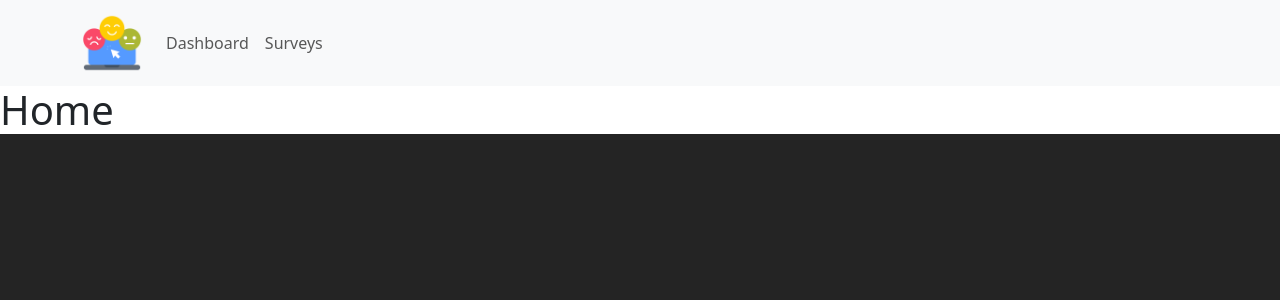
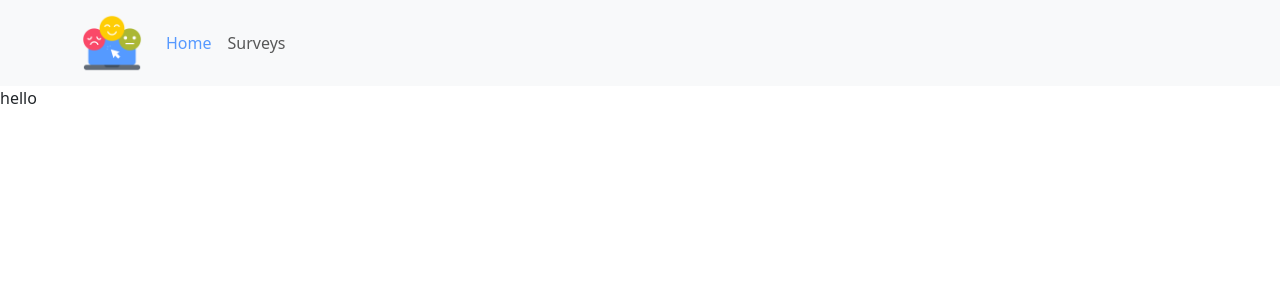
Before and after one commit to daljeetsingh9911/laravel_react_survey, a React (Vite) app in the folder frontend/: page /dashboard/home in a window 1280 px wide. Both pictures are taken after typing "name@example.com", "Sample123" into the empty fields and a click on the button "Login". Shown: the top 300 px of the page. Built offline with nearby package versions, Linux system fonts and the light colour scheme.

Commit message:
add Active class for navbar section mnior changes fo layout

```diff
--- a/frontend/src/components/header.tsx
+++ b/frontend/src/components/header.tsx
@@ -2,22 +2,31 @@ import Container from 'react-bootstrap/Container';
 import Nav from 'react-bootstrap/Nav';
 import Navbar from 'react-bootstrap/Navbar';
 import Logo from '../assets/online-survey.png';
+import { Link, NavLink } from 'react-router-dom';
 
 
-function ResponsiveAppBar() {
+const  ResponsiveAppBar= () =>{
+
+  const returnActiveClass = ({ isActive}:any)=>{
+      return isActive
+      ? "nav-link active"
+      : "nav-link";
+  }
+
 
   return(
     <Navbar expand="lg" className="bg-body-tertiary">
     <Container>
-      <Navbar.Brand href="#home">
-        <img src={Logo} alt='Logo' height={60}/>
+      <Navbar.Brand>
+        <Link className='nav-link ' to={'/dashboard/home'}>
+          <img src={Logo} alt='Logo' height={60}/>
+        </Link>
       </Navbar.Brand>
       <Navbar.Toggle aria-controls="basic-navbar-nav" />
       <Navbar.Collapse id="basic-navbar-nav">
         <Nav className="me-auto">
-          <Nav.Link href="/">Dashboard</Nav.Link>
-          <Nav.Link href="/surveys">Surveys</Nav.Link>
-
+          <NavLink className={returnActiveClass} to={'/dashboard/home'}>Home</NavLink>
+          <NavLink className={returnActiveClass} to={'/dashboard/surveys'}>Surveys</NavLink>
         </Nav>
       </Navbar.Collapse>
     </Container>
--- a/frontend/src/index.css
+++ b/frontend/src/index.css
@@ -27,3 +27,16 @@ body {
 .w-full{
   width: 100%;
 }
+.h-full{
+  height: 100%;
+}
+.h-full-vh{
+  height: 100vh;
+}
+.overflow-y{
+  overflow-y: scroll;
+}
+.navbar-nav .active {
+  font-weight: 500;
+  color: #5699ff !important;
+}
--- a/frontend/src/layouts/dashboard.tsx
+++ b/frontend/src/layouts/dashboard.tsx
@@ -4,7 +4,7 @@ import ResponsiveAppBar from "../components/header";
 const DashboardLayout = () => {
 
     return(
-        <div  >
+        <div className="h-full-vh w-full overflow-y " >
             <ResponsiveAppBar/>
             <Outlet/>
         </div>
--- a/frontend/src/pages/Dashboard/Home.tsx
+++ b/frontend/src/pages/Dashboard/Home.tsx
@@ -1,7 +1,9 @@
 
 const Home = ()=>{
     return(
-        <h1>Home</h1>
+        <div className="h-full">
+            hello
+        </div>
     )
 }
 
```
